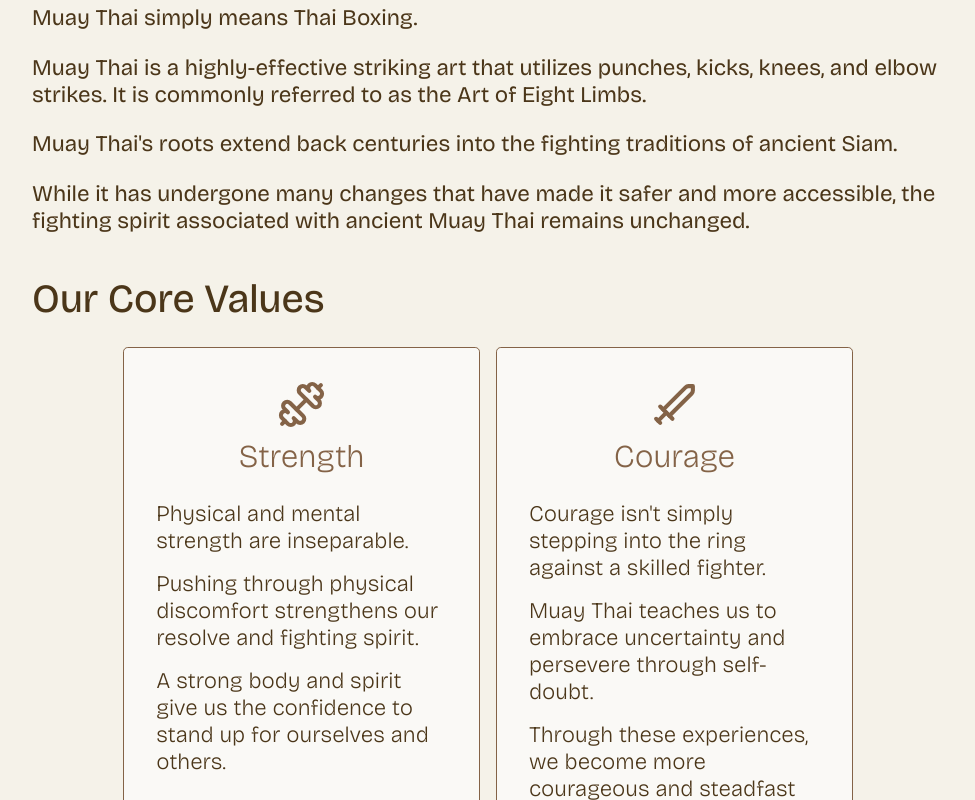
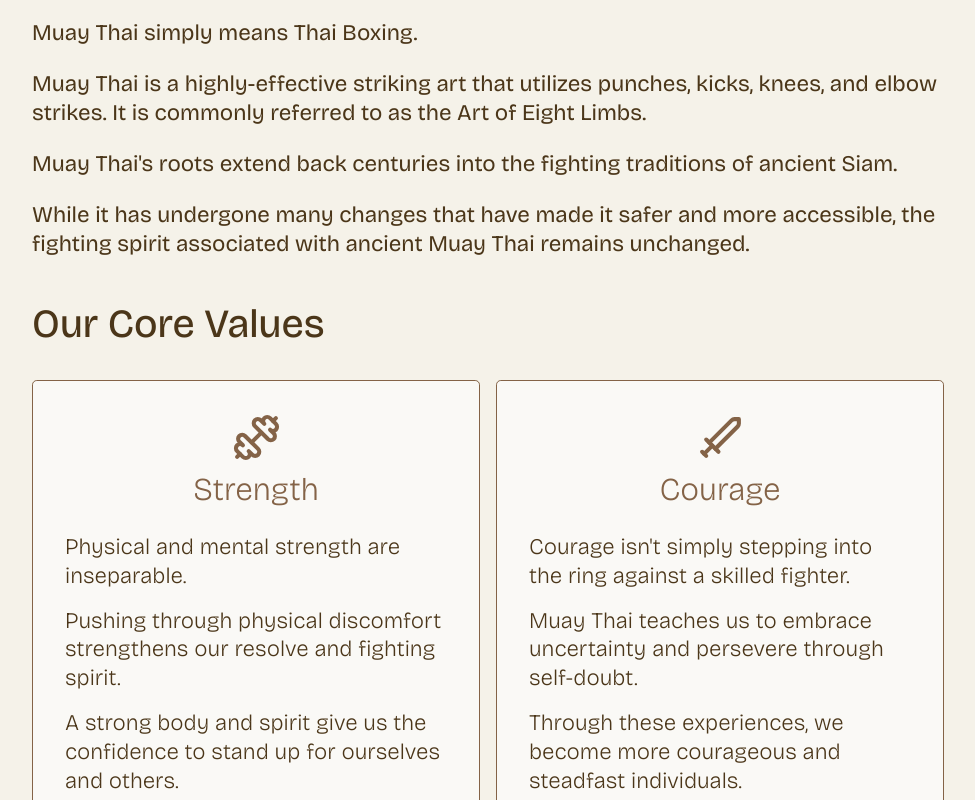
Before and after one commit to joeylee08/palang-muay-thai, a React (Vite) app in the folder client/: page / in a window 1280 px wide. Shown: the part 1060-1860 px from the top of the page, without its empty margins (152-1127 px from the left). Built offline with nearby package versions, Linux system fonts and the light colour scheme.

Commit message:
ValuesCard

```diff
--- a/client/src/styles.css
+++ b/client/src/styles.css
@@ -38,6 +38,7 @@ h1, h2, h3, h4 {
 p {
 	color: #4B3619;
 	font-size: 1.4rem;
+	line-height: 1.8rem;
 }
 .thaiHeading {
 	width: 100%;
@@ -141,8 +142,8 @@ nav {
 	height: auto;
 }
 .valuesBox {
-	width: 80%;
-	margin: 1.5rem auto 0 auto;
+	width: 100%;
+	margin: 2rem auto 0 auto;
 	display: grid;
 	gap: 1rem;
 	grid-template-columns: 1fr 1fr;
```
